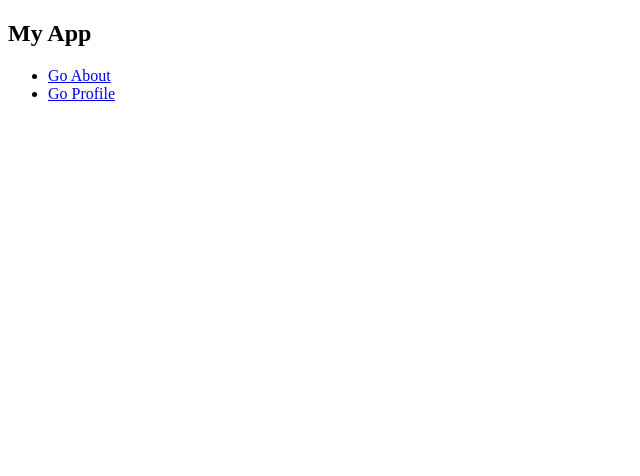
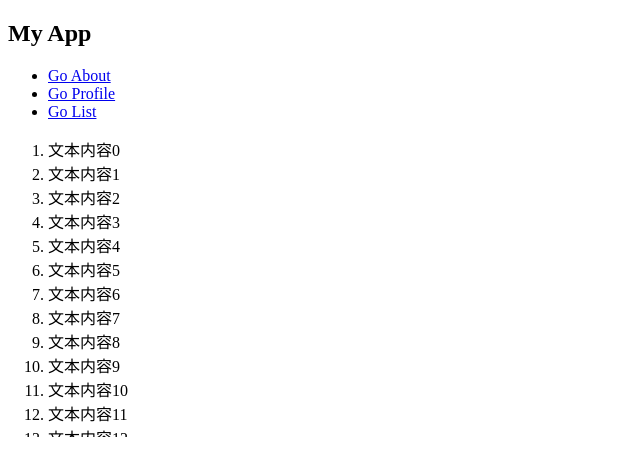
Before and after one commit to vnyoon/react-keep-alive, a React (Create React App) app: page /list in a window 1280 px wide. Shown: the top 476 px of the page, without its empty margins (0-640 px from the left). Built offline with nearby package versions, Linux system fonts and the light colour scheme.

Commit message:
feat: 添加列表组件，缓存组件滚动位置

```diff
--- a/src/App.js
+++ b/src/App.js
@@ -8,16 +8,26 @@ import {
 import Home from "./views/home";
 import About from "./views/about";
 import Profile from "./views/profile";
+import List from "./views/list";
 
 import { KeepAlive, KeepAliveTrans } from "./keep-alive";
 
 /**
  * 使用高阶组件
 */
-const AliveHome = KeepAliveTrans(Home, 'home');
-const AliveAbout = KeepAliveTrans(About, 'about');
-const AliveProfile = KeepAliveTrans(Profile, 'profile');
-// console.log(<AliveHome />, <AliveAbout/>, <AliveProfile></AliveProfile>);
+const AliveHome = KeepAliveTrans(Home, {
+  keepAliveId: 'home'
+});
+const AliveAbout = KeepAliveTrans(About, {
+  keepAliveId: 'about'
+});
+const AliveProfile = KeepAliveTrans(Profile, {
+  keepAliveId: 'profile'
+});
+const AliveList = KeepAliveTrans(List, {
+  keepAliveId: 'list',
+  saveScroll: true
+});
 
 function App() {
   const navigate = useNavigate();
@@ -28,7 +38,6 @@ function App() {
         My App
       </h2>
 
-      <div>
       <ul>
         <li>
           <Link to={'/about'}>
@@ -40,13 +49,18 @@ function App() {
             Go Profile
           </Link>
         </li>
+        <li>
+          <Link to={'/list'}>
+            Go List
+          </Link>
+        </li>
       </ul>
-      </div>
 
       <Routes>
         <Route path="/" element={ <AliveHome /> } />
         <Route path="/about" element={ <AliveAbout /> } />
         <Route path="/profile" element={ <AliveProfile /> } />
+        <Route path="/list" element={ <AliveList /> } />
       </Routes>
     </KeepAlive>
   )
--- a/src/keep-alive/KeepAlive.js
+++ b/src/keep-alive/KeepAlive.js
@@ -32,13 +32,26 @@ const KeepAlive = memo((props) => {
         }
       })
     }
+  }, [keepAliveStates]);
+
+  /**
+   * 提供给子组件处理滚动信息的方法
+   */
+  const handleScroll = useCallback((keepAliveId, event) => {
+    if (keepAliveStates[keepAliveId]) {
+      const { target } = event;
+      const scrolls = keepAliveStates[keepAliveId].scrolls;
+
+      scrolls[target] = target.scrollTop;
+    }
   }, [keepAliveStates])
 
   return (
     <KeepAContext.Provider
       value={{
         keepAliveStates,
-        setKeepAStates
+        setKeepAStates,
+        handleScroll
       }}
     >
       { props.children }
@@ -51,7 +64,7 @@ const KeepAlive = memo((props) => {
              * 然后去更新nodes，接着在KATrans组件里渲染nodes；
              */
             <div
-              className='get_nodes'
+              className={`get_${keepAliveId}_nodes`}
               ref={node => {
                 if (node && !keepAliveStates[keepAliveId].nodes) {
                   dispatch({
--- a/src/keep-alive/KeepAliveTrans.js
+++ b/src/keep-alive/KeepAliveTrans.js
@@ -2,17 +2,25 @@ import React, { useContext, useEffect, useRef } from 'react'
 
 import { KeepAContext } from "./KeepAContext";
 
-const KeepAliveTrans = (ReactElement, keepAliveId) => {
+const KeepAliveTrans = (ReactElement, { keepAliveId, saveScroll }) => {
 
   function EnhanceComponent(props) {
     const _ref = useRef(null);
-    const { keepAliveStates, setKeepAStates } = useContext(KeepAContext);
+    const { keepAliveStates, setKeepAStates, handleScroll } = useContext(KeepAContext);
 
     useEffect(() => {
       const state = keepAliveStates[keepAliveId];
 
       if (state?.nodes) {
-        state.nodes.forEach(node => _ref.current.appendChild(node))
+        state.nodes.forEach(node => _ref.current.appendChild(node));
+
+        if (saveScroll) {
+          state.nodes.forEach(node => {
+            if (state.scrolls[node]) {
+              node.scrollTop = state.scrolls[node]
+            }
+          })
+        }
       } else {
         setKeepAStates({
           reactElement: <ReactElement { ...props } />,
@@ -21,8 +29,18 @@ const KeepAliveTrans = (ReactElement, keepAliveId) => {
       }
     }, [keepAliveStates, setKeepAStates, props]);
 
+    useEffect(() => {
+      if (saveScroll) {
+        /**
+         * 因为组件是渲染到这个组件下的，所以监听捕获阶段；
+         * 事件委托
+         */
+        _ref.current.addEventListener('scroll', event => handleScroll(keepAliveId, event), true)
+      }
+    }, [handleScroll])
+
     return (
-      <div className="render_nodes" ref={ _ref}></div>
+      <div className={`render_${keepAliveId}_nodes`} ref={ _ref}></div>
     )
   };
   EnhanceComponent.displayName = keepAliveId;
--- a/src/keep-alive/store/reducer.js
+++ b/src/keep-alive/store/reducer.js
@@ -12,7 +12,9 @@ function reducer(state, action) {
           keepAliveId,
           reactElement,
           status: type,
-          nodes: null
+          nodes: null,
+          //滚动的信息保存
+          scrolls: {}
         }
       }
     }
--- /dev/null
+++ b/src/views/list.js
@@ -0,0 +1,25 @@
+import React, { memo } from 'react';
+
+
+const olStyle = {
+  height: '300px',
+  overflowY: 'auto'
+}
+
+const List = memo(() => {
+  const initialList = Array.from(Array(50).keys());
+
+  return (
+    <ol style={olStyle}>
+      {
+        initialList.map(item => (
+          <li key={item}>
+            文本内容{item}
+          </li>
+        ))
+      }
+    </ol>
+  )
+})
+
+export default List
```
Lines whose indentation alone changed are shown as unchanged.
